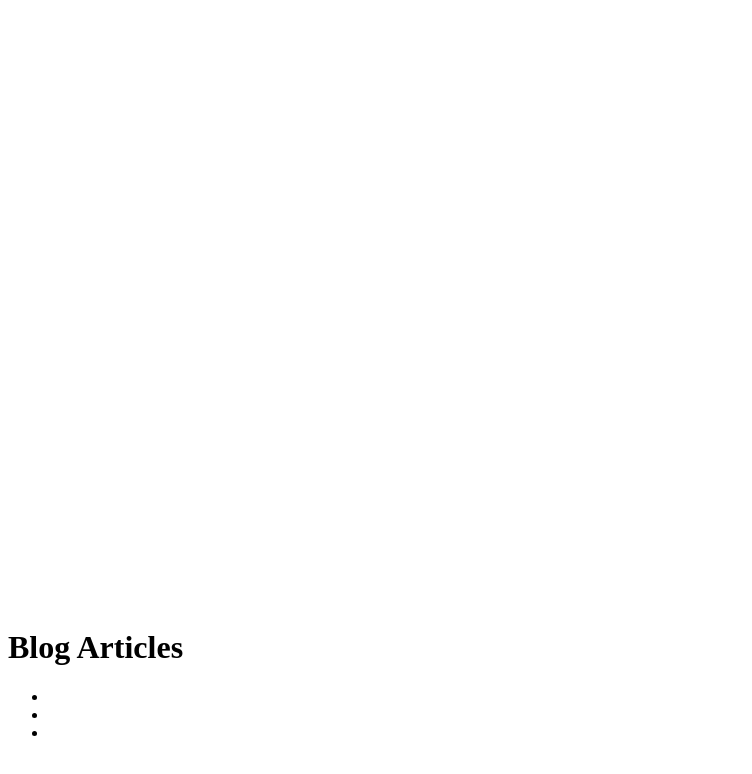
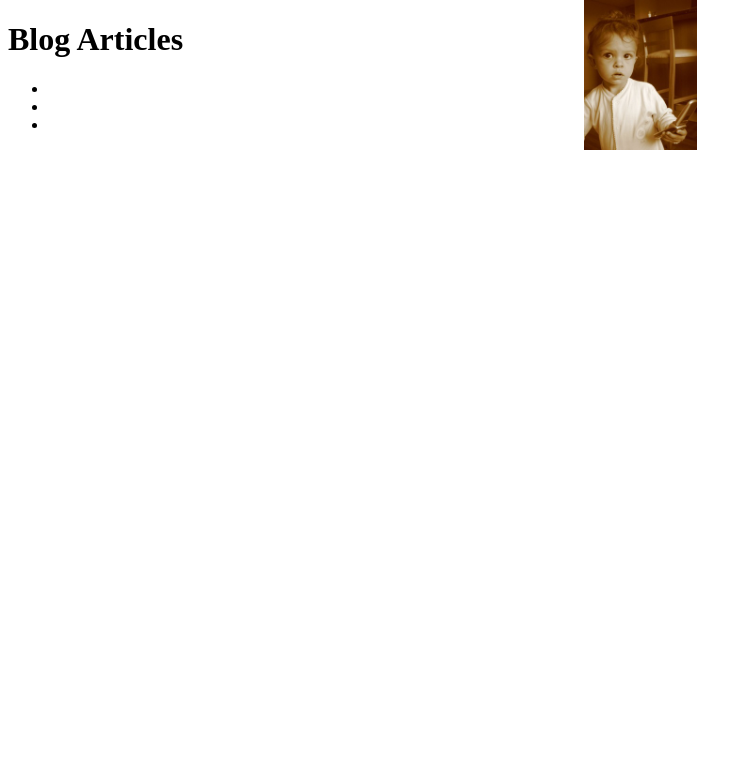
Before and after one commit to LaloBlogger/urban-garbanzo, a plain HTML site: page blog.html in a window 1280 px wide. Shown: the whole page, without its empty margins (0-752 px from the left). Drawn offline with Linux system fonts and the light colour scheme.

Commit message:
Update Style.css

```diff
--- a/Style.css
+++ b/Style.css
@@ -17,11 +17,8 @@
 
 body.blog-page {
   background: url('Images/Vic_Piquillin2.JPG') no-repeat center center;
-  background-size: contain; /* Display the image in its original size */
-  position: absolute;
-  top: 75%;
+  background-size: contain; /* Ensure the background image is in its original size */
   width: 100%;
-
 }
 
 body.blog-page a {
```
